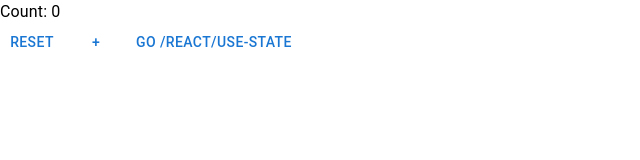
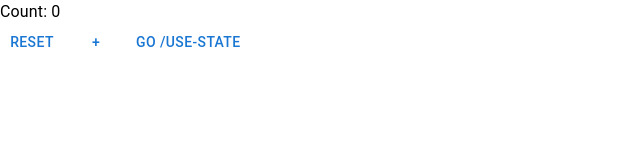
Before and after one commit to arakawamoriyuki/react-recoil-handson, a React (Create React App) app: page /context in a window 1280 px wide. Shown: the top 160 px of the page, without its empty margins (0-640 px from the left). Built offline with nearby package versions, Linux system fonts and the light colour scheme.

Commit message:
ボタン文言修正

```diff
--- a/src/components/Context.tsx
+++ b/src/components/Context.tsx
@@ -45,7 +45,7 @@ const ContextComponent: React.FC = () => {
       <CountComponent />
       <CountResetComponent />
       <CountUpComponent />
-      <Button onClick={() => navigate('/use-state')}>go /react/use-state</Button>
+      <Button onClick={() => navigate('/use-state')}>go /use-state</Button>
     </Box>
   );
 };
```
